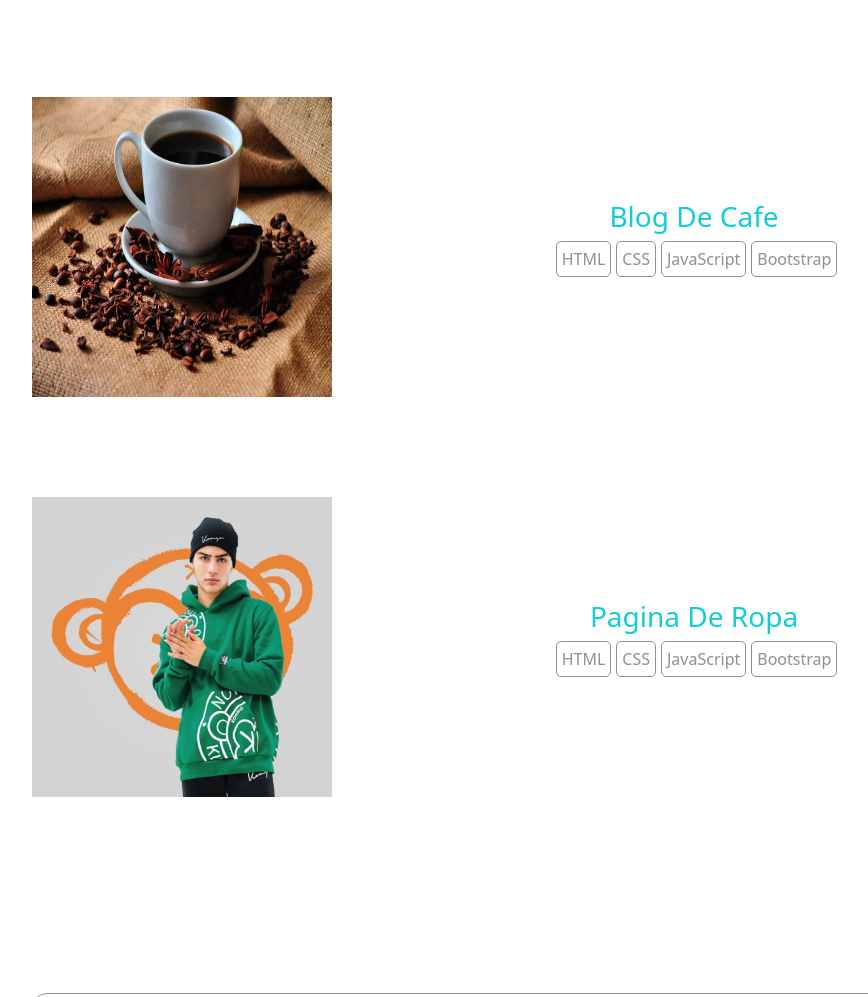
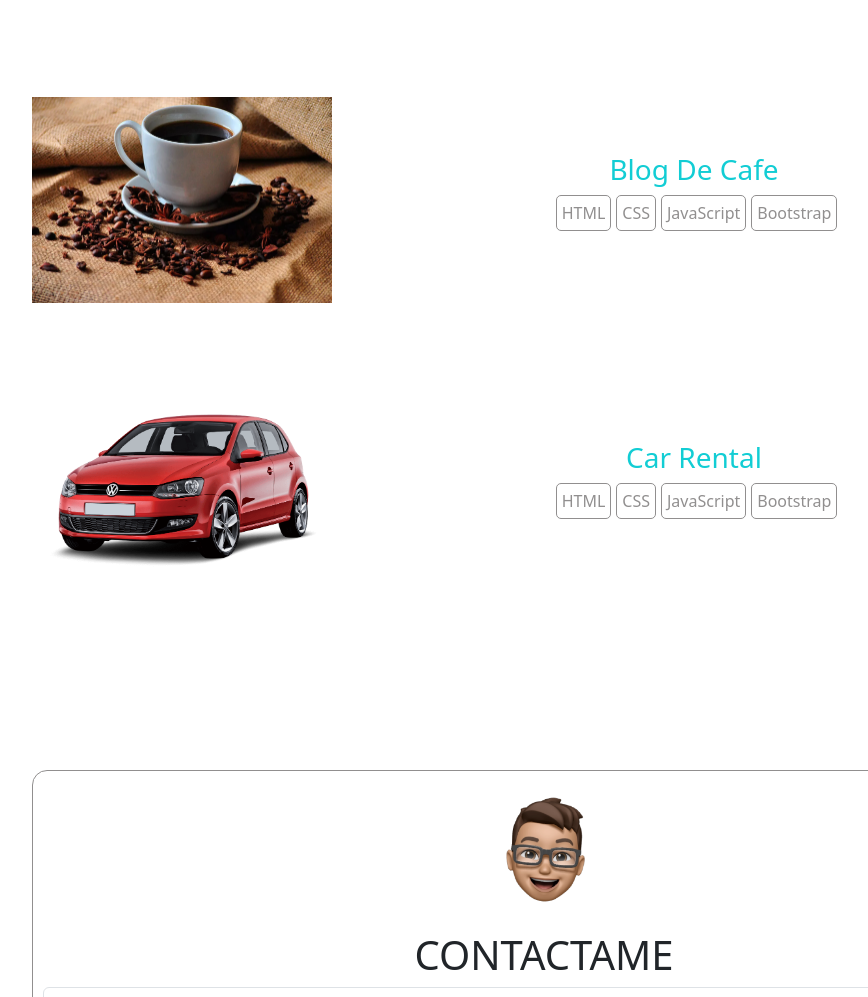
Before and after one commit to FrancoSantiagoTimpanaro/Franco-Timpanaro, a website: page index.html in a window 1280 px wide. Shown: the part 5000-5997 px from the top of the page, without its empty margins (96-964 px from the left). Drawn offline with nearby package versions, Linux system fonts and the light colour scheme; a web font is replaced by a local one.

Commit message:
Agregado Rental
Anasjei

```diff
--- a/index.html
+++ b/index.html
@@ -357,11 +357,11 @@
     </div>
 
     <div>
-      <a  class="proyecto" href="https://pagina-de-ropa-ejemplo.netlify.app" target="_blank">
-        <div><img src="Recursos/portada-ropa.jpg" alt=""></div>
+      <a  class="proyecto" href="https://car-rental-franco-timpanaro.netlify.app" target="_blank">
+        <div><img src="Recursos/Copia de VW-hero.png" alt=""></div>
         <div class="texto-proyecto">
           <div class="texto-proyecto_titulo">
-            <h3>Pagina De Ropa</h3>
+            <h3>Car Rental</h3>
           </div>
           <div class="texto-proyecto_tecnologias">
             <p>HTML</p>
--- a/styles.css
+++ b/styles.css
@@ -491,8 +491,8 @@ body{
 }
 
 .proyecto img{
-    width: 300px;
-    height: 300px;
+    max-width: 300px;
+    max-height: 300px;
 }
 
 .texto-proyecto{
```
Also changed, not shown: Recursos/Copia de VW-hero.png (added), 2 other files.
